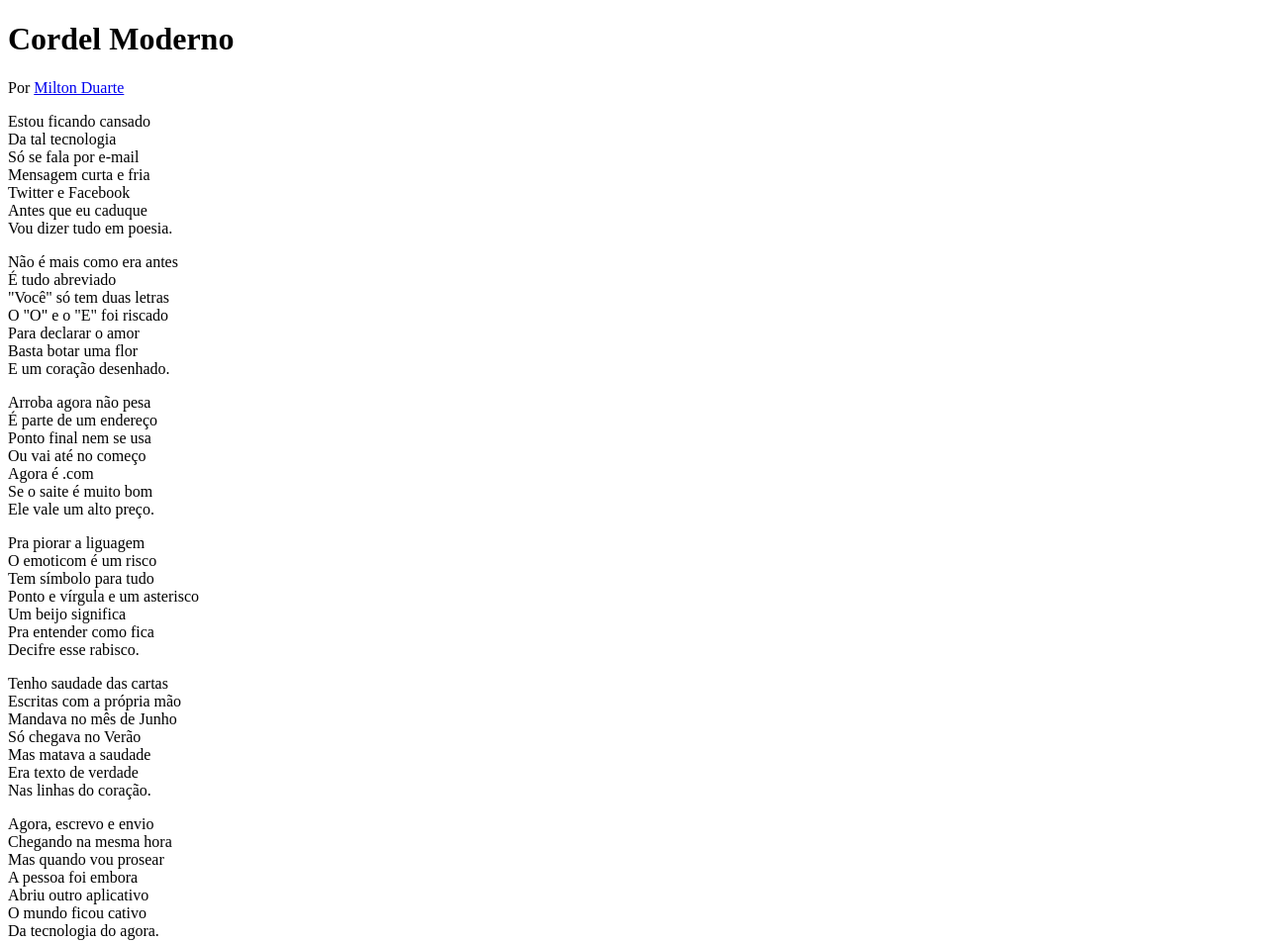
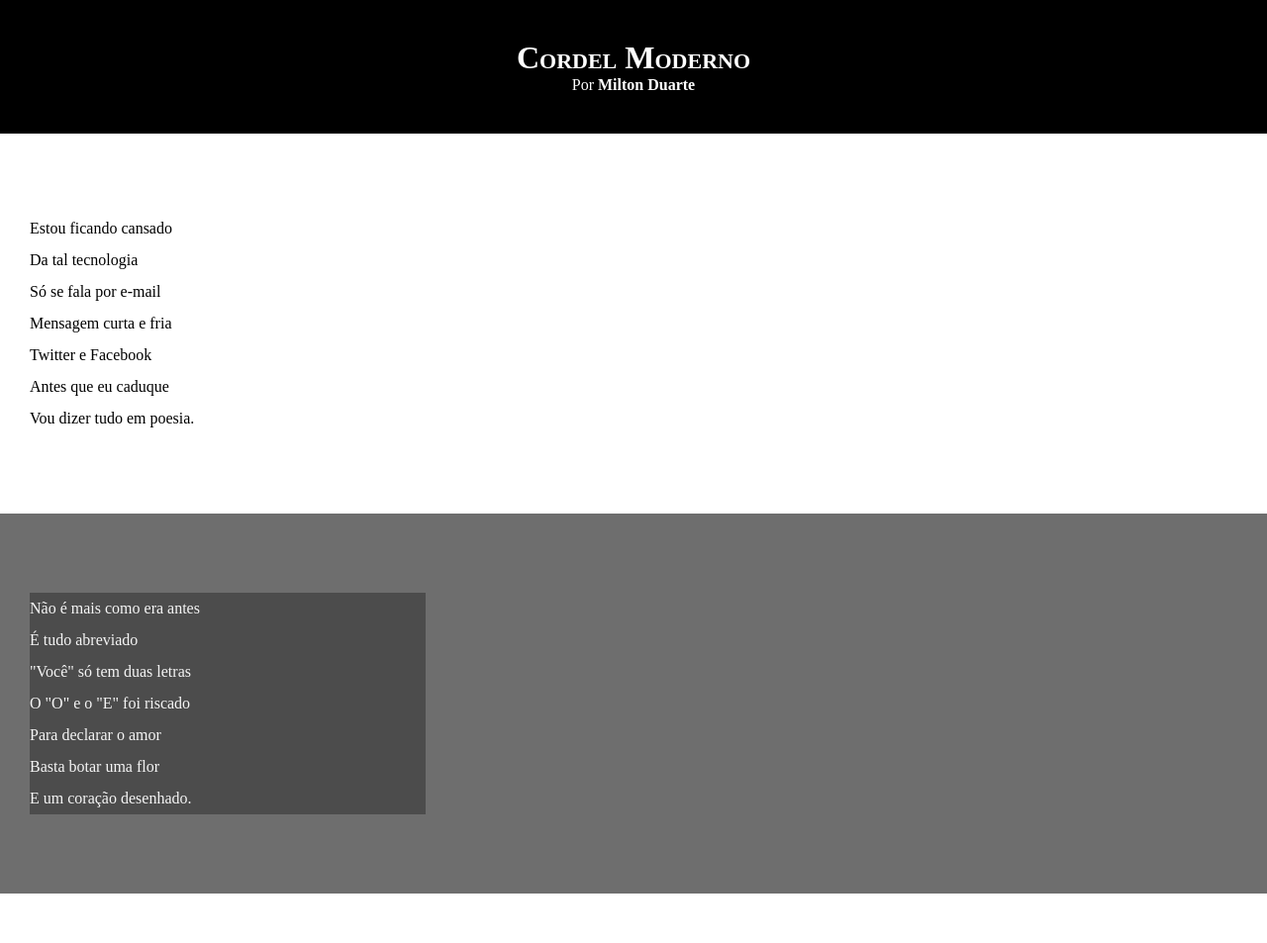
Before and after one commit to cleitonfabricio/HTML5-e-CSS3, a plain HTML site: page ex022 - Site cordel/index.html in a window 1280 px wide. Shown: the top 953 px of the page at 99% size. Drawn offline with Linux system fonts and the light colour scheme.

Commit message:
atualiza

```diff
--- a/ex022 - Site cordel/index.html
+++ b/ex022 - Site cordel/index.html
@@ -17,7 +17,7 @@
     </header>
 
 
-    <section>
+    <section class="normal">
         <p>
             Estou ficando cansado <br>
             Da tal tecnologia <br>
@@ -29,7 +29,7 @@
         </p>
     </section>
 
-    <section>
+    <section class="imagem">
         <p>
             Não é mais como era antes <br>
             É tudo abreviado <br>
@@ -41,7 +41,7 @@
         </p>
     </section>
 
-    <section>
+    <section class="normal">
         <p>
             Arroba agora não pesa <br>
             É parte de um endereço <br>
@@ -63,7 +63,7 @@
         </p>
     </section>
 
-    <section>
+    <section class="imagem">
         <p>
             Tenho saudade das cartas <br>
             Escritas com a própria mão <br>
@@ -75,7 +75,7 @@
         </p>
     </section>
 
-    <section>
+    <section class="normal">
         <p>
             Agora, escrevo e envio <br>
             Chegando na mesma hora <br>
--- a/ex022 - Site cordel/style.css
+++ b/ex022 - Site cordel/style.css
@@ -1 +1,56 @@
 @charset "UTF-8";
+
+* {
+    margin: 0px;
+    padding: 0px;
+}
+html, body {
+    min-height: 100vh;
+    background-color: darkgray;
+}
+
+header {
+    background-color: black;
+    color: white;
+    text-align: center;
+}
+header > h1 {
+    padding-top: 40px;
+    font-variant: small-caps;
+}
+header > p {
+    padding-bottom: 40px;
+}
+header a, footer a {
+    color: white;
+    text-decoration: none;
+    font-weight: bolder;
+}
+header a:hover, footer a:hover {
+    text-decoration: underline;
+}
+section {
+    padding-top: 10vh;
+    padding-bottom: 10vh;
+    line-height: 2em;
+    padding-left: 30px;
+}
+section.normal {
+    background-color: white;
+    color: black;
+}
+section.imagem {
+    background-color: rgba(0, 0, 0, 0.354);
+    color: whitesmoke;
+}
+
+section.imagem > p {
+    width: 400px;
+    background-color: rgba(0, 0, 0, 0.308);
+}
+footer {
+    background-color: black;
+    color: white;
+    text-align: center;
+    padding: 10px;
+}
```
Also changed, not shown: ex022 - Site cordel/cordel moderno 1.txt.
